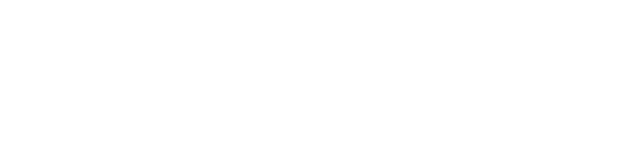
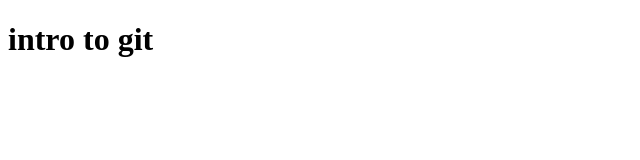
Before and after one commit to shanebiju/learngit, a plain HTML site: page index.html in a window 1280 px wide. Shown: the whole page, without its empty margins (0-640 px from the left). Drawn offline with Linux system fonts and the light colour scheme.

Commit message:
add h1 tag in index.html

```diff
--- a/index.html
+++ b/index.html
@@ -6,6 +6,6 @@
     <title>LEARN GIT</title>
 </head>
 <body>
-
+    <h1>intro to git</h1>
 </body>
 </html>
```
